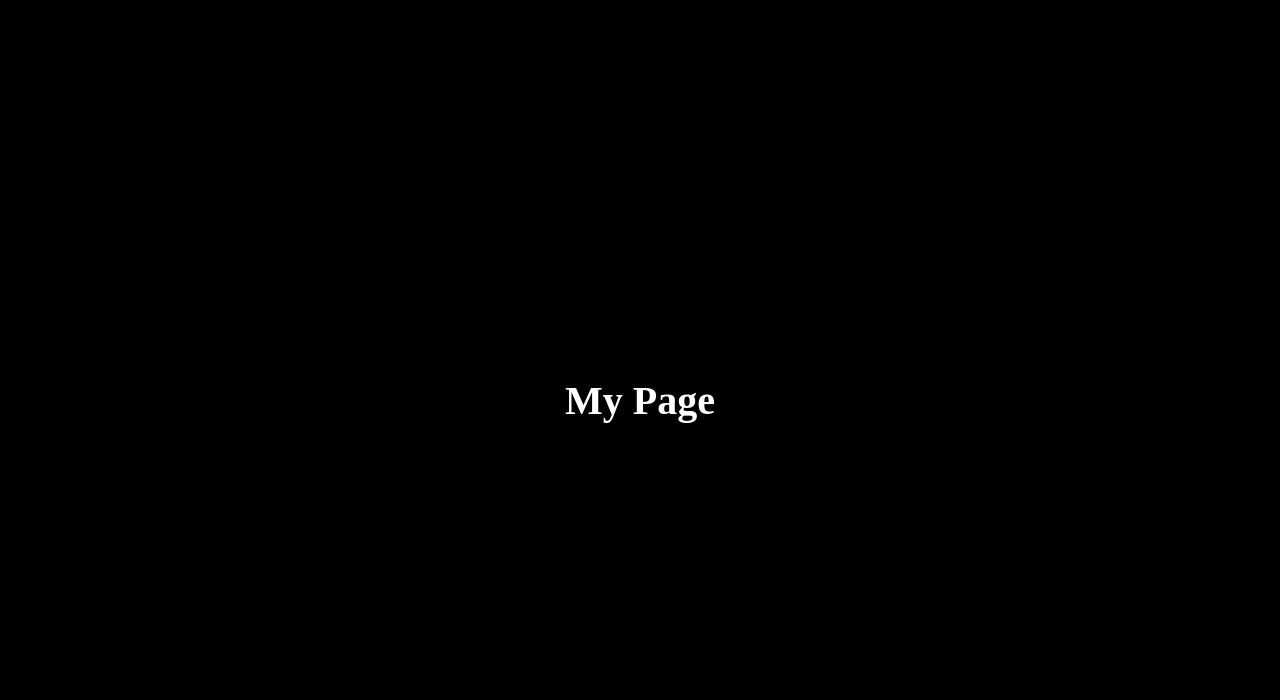
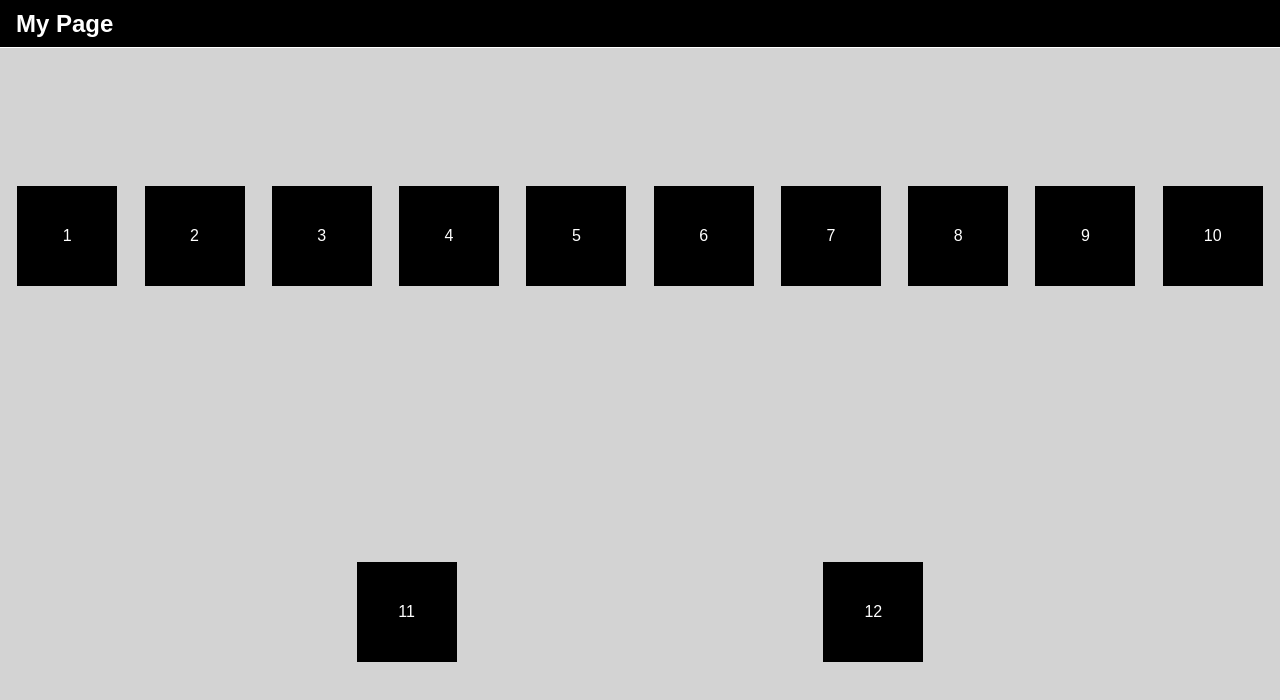
Before and after one commit to AHOUANDERaymond/js5_generating_random_number1, a plain HTML site: page index.html in a window 1280 px wide. Drawn offline with Linux system fonts and the light colour scheme.

Commit message:
Exo d''application

```diff
--- a/index.html
+++ b/index.html
@@ -1,17 +1,113 @@
 <!DOCTYPE html>
 <html lang="en">
-<head>
-    <meta charset="UTF-8">
-    <meta name="viewport" content="width=device-width, initial-scale=1.0">
-    <!-- titre de la page -->
+  <head>
+    <meta charset="UTF-8" />
+    <meta name="viewport" content="width=device-width, initial-scale=1.0" />
     <title>My Page</title>
-    <link rel="stylesheet" href="css/main.css">
+    <style>
+        * {
+            margin: 0;
+            padding: 0;
+            box-sizing: border-box;
+        }
 
-<script src="js/main.js"></script>
+        html {
+            font-family: Arial, Helvetica, sans-serif;
+            font-size: 16px;
+        }
 
+        body {
+            min-height: 100vh;
+        }
 
-</head>
-<body>
-    <main><h1>My Page</h1></main>
-</body>
+        main {
+            display: flex;
+            flex-direction: column;
+            justify-content: center;
+            align-items: center;
+        }
+
+        nav {
+            display: flex;
+            justify-content: space-between;
+            align-items: center;
+            padding: 1rem;
+            width: 100vw;
+            height: 48px;
+            position: fixed;
+            top: 0;
+            border-bottom: 1px solid #fff;
+            z-index: 2;
+            background-color: #000;
+            color: #fff;
+        }
+
+        section {
+            display: flex;
+            flex-direction: column;
+            justify-content: center;
+            align-items: center;
+            width: 100vw;
+            height: 100vh;
+            z-index: 1;
+            padding-top: 48px;
+        }
+
+        .view1 {
+            display: flex;
+            flex-direction: row;
+            flex-wrap: wrap;
+            justify-content: space-evenly;
+            background-color: lightgray;
+            color: #000;
+        }
+
+        .view1 > div {
+            display: flex;
+            flex-direction: column;
+            justify-content: center;
+            align-items: center;
+            width: 100px;
+            height: 100px;
+            background-color: #000;
+            color: #fff;
+            margin: 10px;
+        }
+
+        .view2 {
+            display: flex;
+            flex-direction: column;
+            justify-content: center;
+            align-items: center;
+            display: none;
+            background-color: darkblue;
+            color: #fff;
+        }
+    </style>
+    <script defer src="js/main.js"></script>
+  </head>
+  <body>
+    <nav>
+      <h1>My Page</h1>
+    </nav>
+    <main>
+      <section id="view1" class="view view1">
+        <div>1</div>
+        <div>2</div>
+        <div>3</div>
+        <div>4</div>
+        <div>5</div>
+        <div>6</div>
+        <div>7</div>
+        <div>8</div>
+        <div>9</div>
+        <div>10</div>
+        <div>11</div>
+        <div>12</div>
+      </section>
+      <section id="view2" class="view view2">
+        <h2>My 2nd View</h2>
+      </section>
+    </main>
+  </body>
 </html>
--- a/js/main.js
+++ b/js/main.js
@@ -1,23 +1,42 @@
-//Javascript Error and Error handling
+// 1. Sélectionner un élément par son ID (getElementById)
+const title = document.getElementById("title");
+const taskInput = document.getElementById("taskInput");
+const addTaskBtn = document.getElementById("addTaskBtn");
+const taskList = document.getElementById("taskList");
+const changeTitleBtn = document.getElementById("changeTitleBtn");
+const highlightTasksBtn = document.getElementById("highlightTasksBtn");
+const hideTasksBtn = document.getElementById("hideTasksBtn");
 
-"use strict";
-const makeError = () => {
-   try{
-      throw new customError("This is a custom error")
-      // const name = "Raymond";
+// 2. Sélectionner un élément avec querySelector
+changeTitleBtn.addEventListener("click", function () {
+    const h1 = document.querySelector("#title");
+    h1.textContent = "Ma nouvelle liste de tâches";
+    h1.style.color = "blue";
+});
 
-      // throw new Error("this is an error");
-      name = "Raymond";
+// 3. Sélectionner plusieurs éléments avec getElementsByClassName
+highlightTasksBtn.addEventListener("click", function () {
+    const tasks = document.getElementsByClassName("task");
+    for (let task of tasks) {
+        task.classList.toggle("highlight");
+    }
+});
 
-   }  catch (err) {
-      console.error(err.stack);
+// 4. Sélectionner plusieurs éléments avec getElementsByTagName
+hideTasksBtn.addEventListener("click", function () {
+    const listItems = document.getElementsByTagName("li");
+    for (let item of listItems) {
+        item.style.display = item.style.display === "none" ? "block" : "none";
+    }
+});
 
-   }
-};
-makeError();
-
-function customError(message) {
-   this.message = message;
-   this.name = "customerError";
-   this.stack = `${this.name}: ${this.meassage}`;
-}
+// 5. Sélectionner plusieurs éléments avec querySelectorAll
+addTaskBtn.addEventListener("click", function () {
+    if (taskInput.value.trim() !== "") {
+        const newTask = document.createElement("li");
+        newTask.className = "task";
+        newTask.textContent = taskInput.value;
+        taskList.appendChild(newTask);
+        taskInput.value = "";
+    }
+});
```
